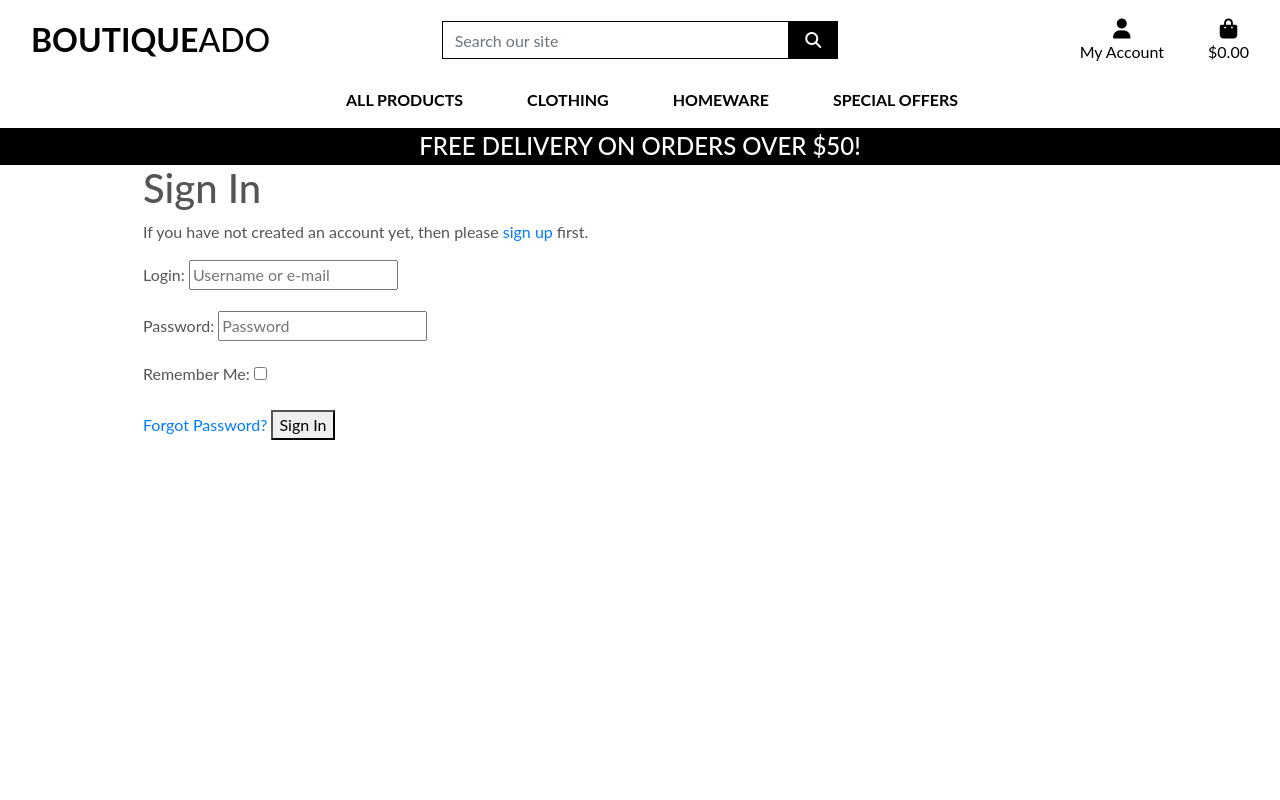
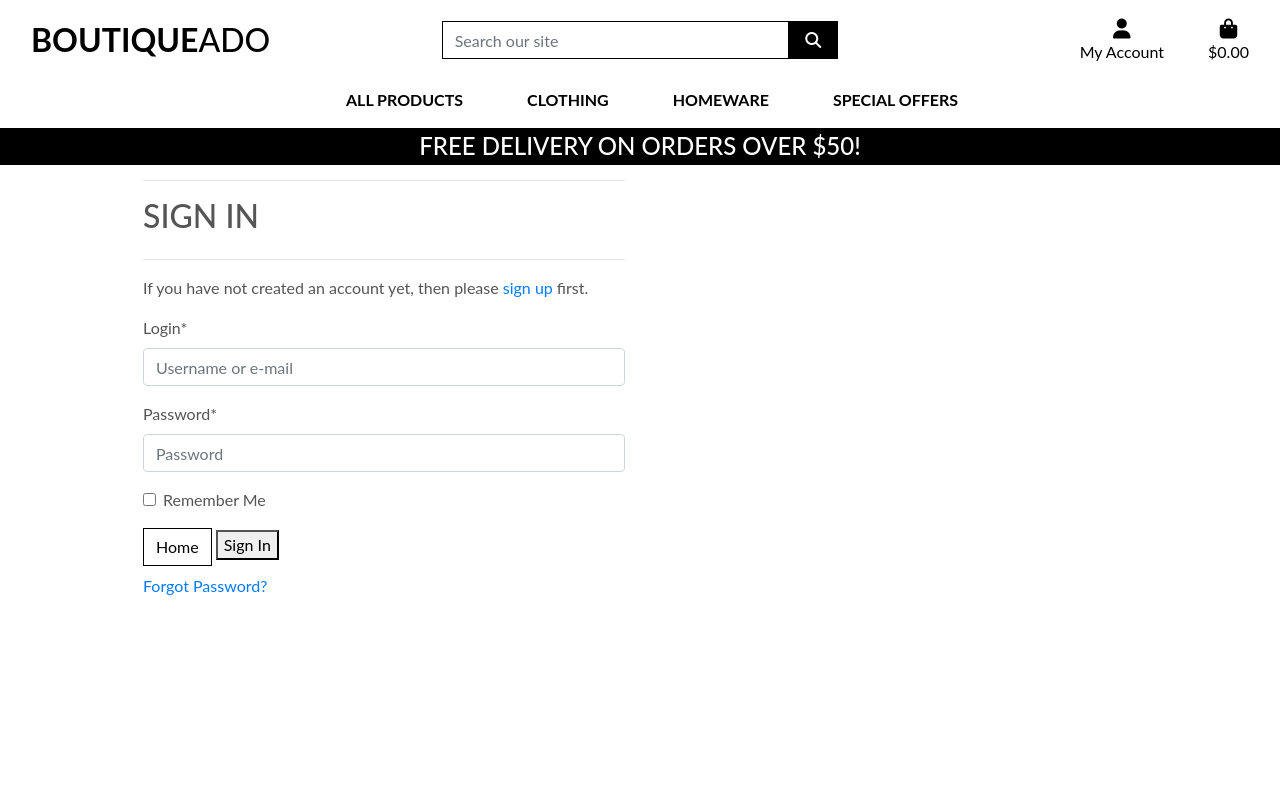
Before and after one commit to mariana-stefani/boutique-ecommerce, a Django app: page /accounts/login/ in a window 1280 px wide. Run offline with Django 3.2, Linux system fonts and the light colour scheme; some libraries are stand-ins or nearby versions.

Commit message:
Styled template/allauth/account/login.html

```diff
--- a/templates/allauth/account/login.html
+++ b/templates/allauth/account/login.html
@@ -7,7 +7,9 @@
 
 {% block inner_content %}
 
-<h1>{% trans "Sign In" %}</h1>
+<hr>
+<h2 class="logo-font mb-4">{% trans "Sign In" %}</h2>
+<hr>
 
 {% get_providers as socialaccount_providers %}
 
@@ -35,12 +37,15 @@ for a {{ site_name }} account and sign in below:{% endblocktrans %}</p>
 
 <form class="login" method="POST" action="{% url 'account_login' %}">
   {% csrf_token %}
-  {{ form.as_p }}
+  {{ form|crispy }}
   {% if redirect_field_value %}
   <input type="hidden" name="{{ redirect_field_name }}" value="{{ redirect_field_value }}" />
   {% endif %}
-  <a class="button secondaryAction" href="{% url 'account_reset_password' %}">{% trans "Forgot Password?" %}</a>
+  <a class="btn btn-outline-black rounded-0" href="{% url 'home' %}">Home</a>
   <button class="primaryAction" type="submit">{% trans "Sign In" %}</button>
+  <p class="mt-2">
+    <a class="button secondaryAction" href="{% url 'account_reset_password' %}">{% trans "Forgot Password?" %}</a>
+  </p>
 </form>
 
 {% endblock inner_content %}
```
